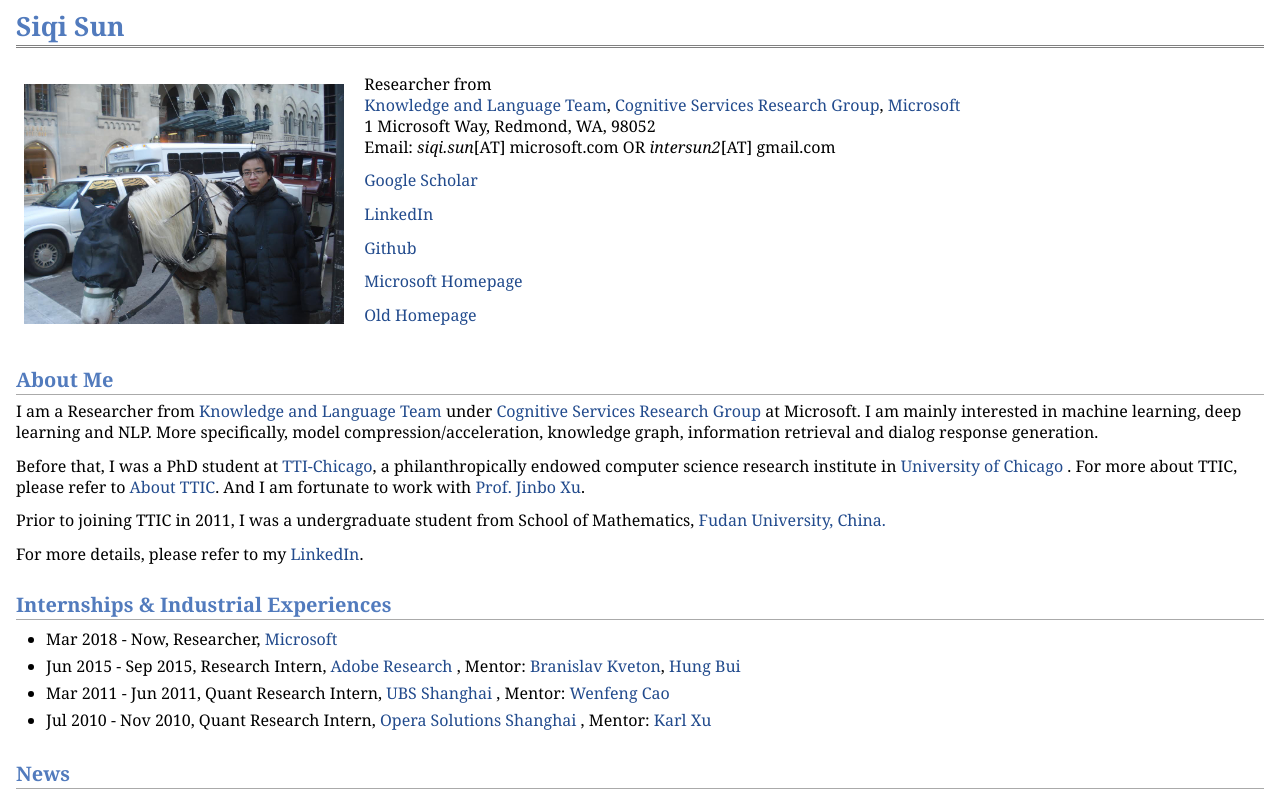
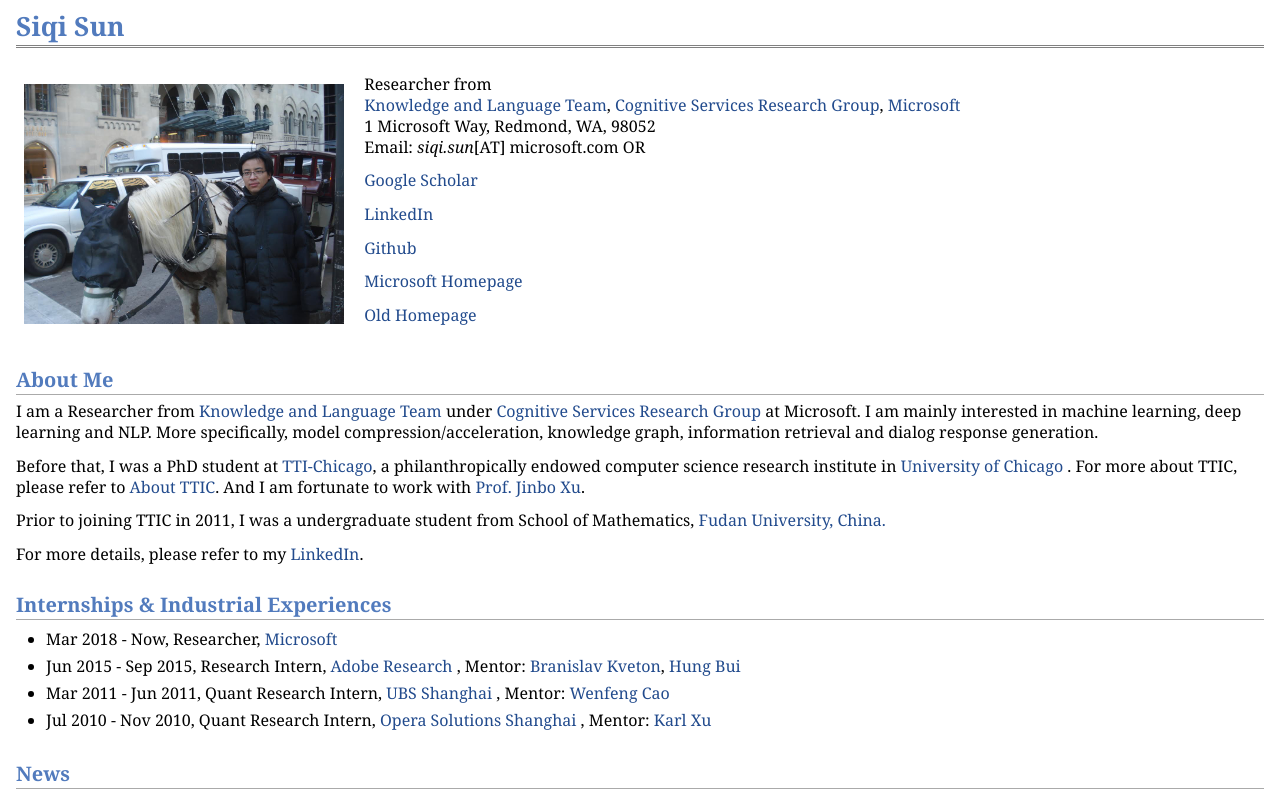
Before and after one commit to intersun/intersun.github.io, a plain HTML site: page index.html in a window 1280 px wide. Shown: the top 792 px of the page. Drawn offline with Linux system fonts and the light colour scheme.

Commit message:
Update index.html

```diff
--- a/index.html
+++ b/index.html
@@ -15,7 +15,7 @@
 <td align="left"><p>Researcher from<br />
 <a href="https://www.microsoft.com/en-us/research/group/knowledge-and-language/">Knowledge and Language Team</a>, <a href="https://www.microsoft.com/en-us/research/group/cognitive-services-research/">Cognitive Services Research Group</a>, <a href="http://www.microsoft.com"> Microsoft</a></br>
 1 Microsoft Way, Redmond, WA, 98052<br />
- Email: <i>siqi.sun</i>[AT] microsoft.com OR <i>intersun2</i>[AT] gmail.com </p>
+ Email: <i>siqi.sun</i>[AT] microsoft.com OR  </p>
 
 <p><a href="https://scholar.google.com/citations?user=2dyg3WgAAAAJ&hl=en"> Google Scholar </a></p>
 <p><a href="https://www.linkedin.com/pub/siqi-sun/17/3/103"> LinkedIn </a></p>
```
